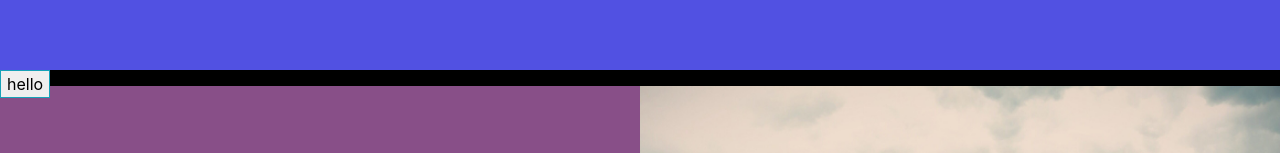
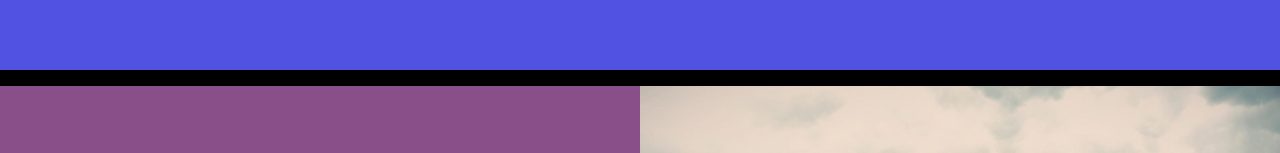
Before and after one commit to Arif1951995/binery-template, a plain HTML site: page index.html in a window 1280 px wide. Shown: the part 730-883 px from the top of the page. Drawn offline with Linux system fonts and the light colour scheme.

Commit message:
Add files via upload

```diff
--- a/index.html
+++ b/index.html
@@ -235,7 +235,6 @@
 
   </main>
 
-  <button class="border border-info">hello</button>
 
 
 
```
